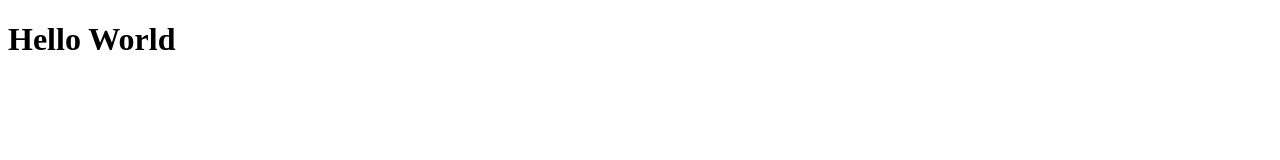
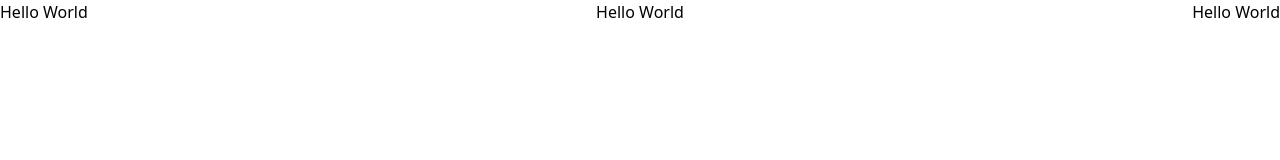
Before and after one commit to IGIRANEZAJosue/website-cloning, a website: page src/index.html in a window 1280 px wide. Drawn offline with Linux system fonts and the light colour scheme.

Commit message:
Added tailwindCSS and google fonts

```diff
--- /dev/null
+++ b/package.json
@@ -0,0 +1,5 @@
+{
+  "devDependencies": {
+    "tailwindcss": "^3.4.3"
+  }
+}
--- a/index.html
+++ b/src/index.html
@@ -3,11 +3,16 @@
 <head>
    <meta charset="UTF-8">
    <meta name="viewport" content="width=device-width, initial-scale=1.0">
+   <link href="./output.css" rel="stylesheet">
    <title>Website Clone</title>
 </head>
 <body>
    <div class="container">
-      <h1>Hello World</h1>
+      <nav class="flex items-center justify-between">
+         <h1>Hello World</h1>
+         <h1>Hello World</h1>
+         <h1>Hello World</h1>
+      </nav>
    </div>
 </body>
 </html>
--- /dev/null
+++ b/src/input.css
@@ -0,0 +1,5 @@
+@import url('https://fonts.googleapis.com/css2?family=Poppins:ital,wght@0,100;0,200;0,300;0,400;0,500;0,600;0,700;0,800;0,900;1,100;1,200;1,300;1,400;1,500;1,600;1,700;1,800;1,900&display=swap');
+
+@tailwind base;
+@tailwind components;
+@tailwind utilities;
--- /dev/null
+++ b/tailwind.config.js
@@ -0,0 +1,8 @@
+/** @type {import('tailwindcss').Config} */
+module.exports = {
+  content: ["./src/**/*.{html,js}"],
+  theme: {
+    extend: {},
+  },
+  plugins: [],
+}
```
Also changed, not shown: src/output.css (added), 2 other files.
